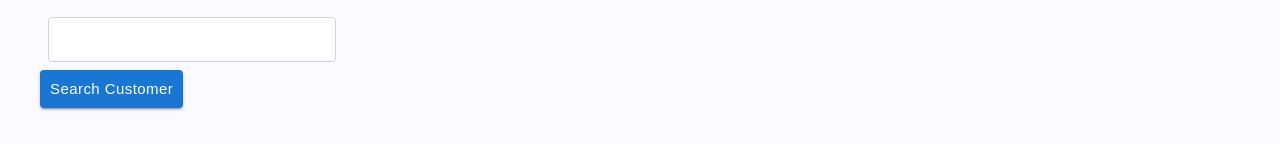
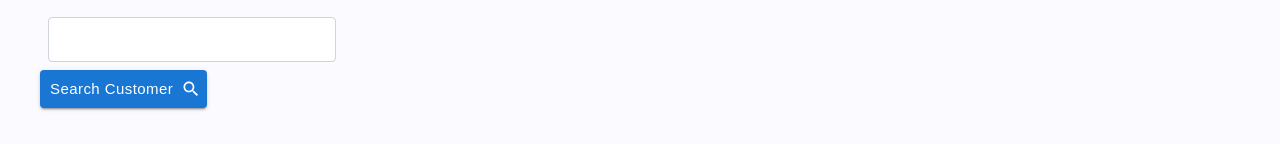
Before and after one commit to AshanSandeep06/Food-Shop-System, a React (Create React App) app in the folder frontend/: page /manage_customer in a window 1280 px wide. Shown: the part 207-367 px from the top of the page. Built offline with nearby package versions, Linux system fonts and the light colour scheme.

Commit message:
Content Updated in ManageCustomer Component

```diff
--- a/frontend/src/pages/ManageCustomer/ManageCustomer.tsx
+++ b/frontend/src/pages/ManageCustomer/ManageCustomer.tsx
@@ -7,6 +7,7 @@ import {
   Select,
   styled,
 } from "@mui/material";
+import SearchIcon from "@mui/icons-material/Search";
 import React from "react";
 
 const ManageCustomer = () => {
@@ -81,7 +82,7 @@ const ManageCustomer = () => {
             className="!px-[10px] !capitalize !font-poppins !font-normal !text-[15px]"
             variant="contained"
             color="primary"
-            endIcon={null}
+            endIcon={<SearchIcon />}
           >
             Search Customer
           </Button>
```
